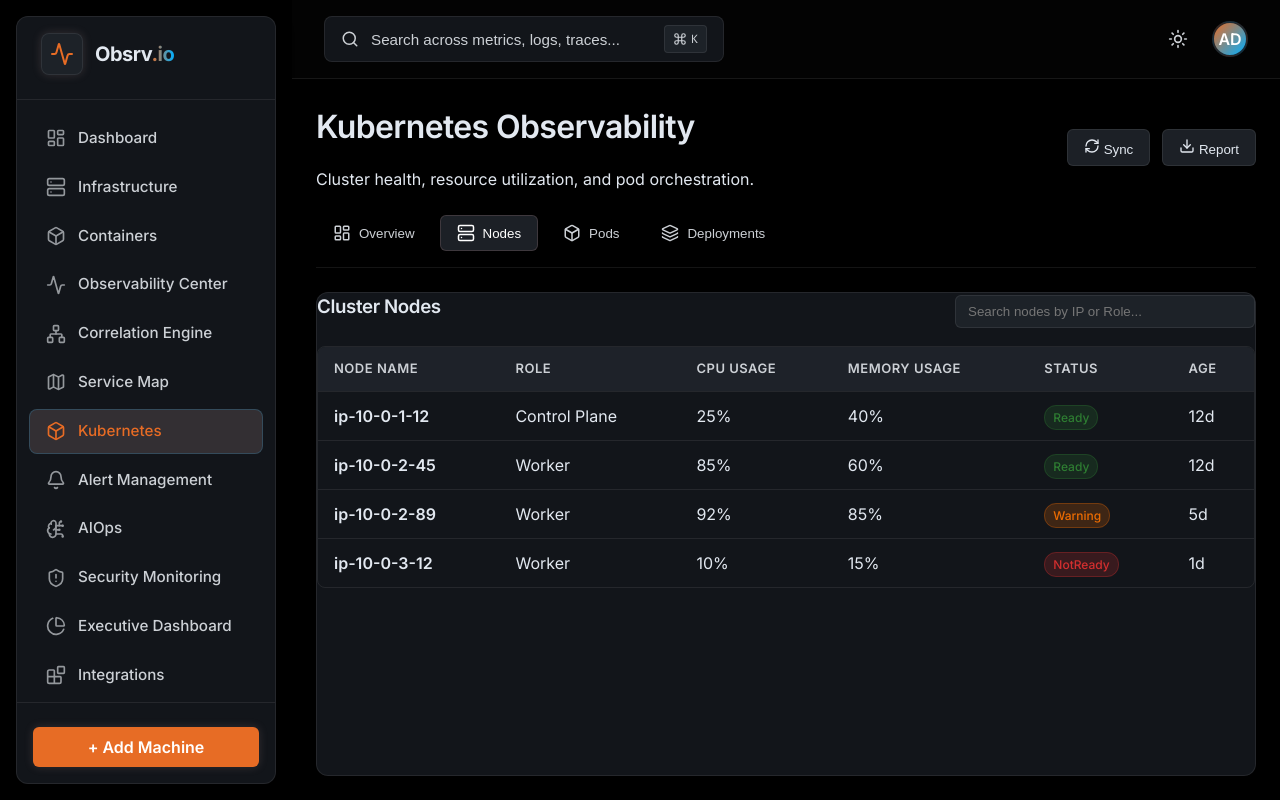
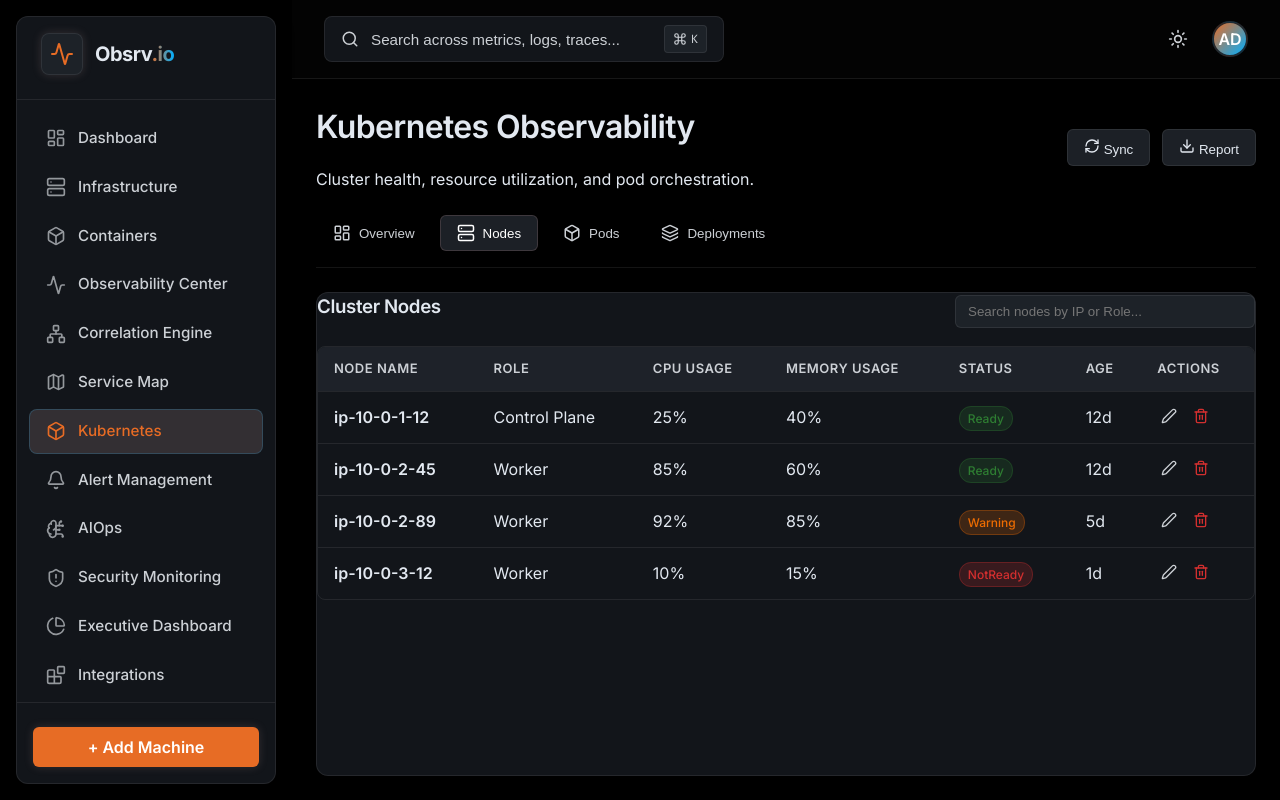
Before and after one commit to JSourabh/observability-stack, a React app in the folder frontend/: page /kubernetes in a window 1280 px wide. Both pictures are taken after a click on the button "Nodes". Built offline with nearby package versions, Linux system fonts and the light colour scheme; the HTML template or start-up script is replaced by a standard one.

Commit message:
adding edit delete feature for k8s #2

```diff
--- a/frontend/src/pages/Kubernetes.jsx
+++ b/frontend/src/pages/Kubernetes.jsx
@@ -1,5 +1,5 @@
 import React, { useState } from 'react';
-import { Box, Server, Layers, Cpu, Download, RefreshCw, LayoutDashboard } from 'lucide-react';
+import { Box, Server, Layers, Cpu, Download, RefreshCw, LayoutDashboard, Edit2, Trash2 } from 'lucide-react';
 import { AreaChart, Area, XAxis, YAxis, CartesianGrid, Tooltip, ResponsiveContainer } from 'recharts';
 import './Kubernetes.css';
 
@@ -132,6 +132,10 @@ export default function Kubernetes() {
                     </div>
                     <div className="ns-stats">
                       <span>{ns.pods} Pods</span>
+                      <div className="action-buttons" style={{ display: 'flex', gap: '8px', marginLeft: '16px' }}>
+                        <button className="icon-btn text-muted hover:text-main" onClick={() => alert('Edit ' + ns.name)}><Edit2 size={14} /></button>
+                        <button className="icon-btn text-critical" onClick={() => alert('Delete ' + ns.name)}><Trash2 size={14} /></button>
+                      </div>
                     </div>
                   </div>
                 ))}
@@ -157,6 +161,7 @@ export default function Kubernetes() {
                   <th>Memory Usage</th>
                   <th>Status</th>
                   <th>Age</th>
+                  <th>Actions</th>
                 </tr>
               </thead>
               <tbody>
@@ -168,6 +173,12 @@ export default function Kubernetes() {
                     <td>{node.memory}</td>
                     <td><span className={`badge ${node.status.toLowerCase()}`}>{node.status}</span></td>
                     <td className="text-muted">{node.age}</td>
+                    <td>
+                      <div className="action-buttons" style={{ display: 'flex', gap: '8px' }}>
+                        <button className="icon-btn text-muted hover:text-main" onClick={() => alert('Edit ' + node.name)}><Edit2 size={16} /></button>
+                        <button className="icon-btn text-critical" onClick={() => alert('Delete ' + node.name)}><Trash2 size={16} /></button>
+                      </div>
+                    </td>
                   </tr>
                 ))}
               </tbody>
@@ -192,6 +203,7 @@ export default function Kubernetes() {
                   <th>Status</th>
                   <th>Restarts</th>
                   <th>Age</th>
+                  <th>Actions</th>
                 </tr>
               </thead>
               <tbody>
@@ -203,6 +215,12 @@ export default function Kubernetes() {
                     <td><span className={`badge ${pod.status.toLowerCase()}`}>{pod.status}</span></td>
                     <td className={pod.restarts > 0 ? "text-critical font-semibold" : ""}>{pod.restarts}</td>
                     <td className="text-muted">{pod.age}</td>
+                    <td>
+                      <div className="action-buttons" style={{ display: 'flex', gap: '8px' }}>
+                        <button className="icon-btn text-muted hover:text-main" onClick={() => alert('Edit ' + pod.name)}><Edit2 size={16} /></button>
+                        <button className="icon-btn text-critical" onClick={() => alert('Delete ' + pod.name)}><Trash2 size={16} /></button>
+                      </div>
+                    </td>
                   </tr>
                 ))}
               </tbody>
@@ -228,6 +246,7 @@ export default function Kubernetes() {
                   <th>Up-to-date</th>
                   <th>Available</th>
                   <th>Age</th>
+                  <th>Actions</th>
                 </tr>
               </thead>
               <tbody>
@@ -240,6 +259,12 @@ export default function Kubernetes() {
                     <td>{dep.upToDate}</td>
                     <td>{dep.available}</td>
                     <td className="text-muted">{dep.age}</td>
+                    <td>
+                      <div className="action-buttons" style={{ display: 'flex', gap: '8px' }}>
+                        <button className="icon-btn text-muted hover:text-main" onClick={() => alert('Edit ' + dep.name)}><Edit2 size={16} /></button>
+                        <button className="icon-btn text-critical" onClick={() => alert('Delete ' + dep.name)}><Trash2 size={16} /></button>
+                      </div>
+                    </td>
                   </tr>
                 ))}
               </tbody>
```
